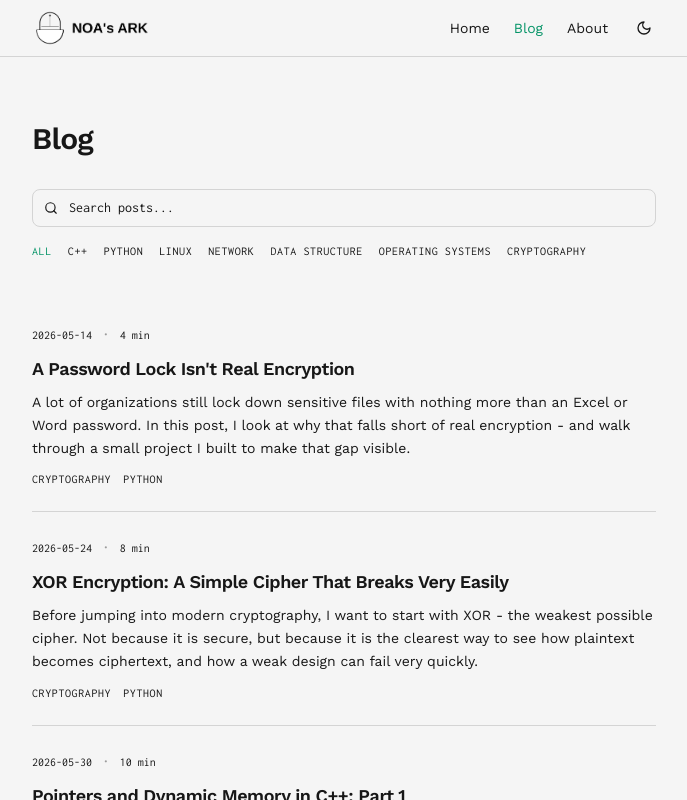
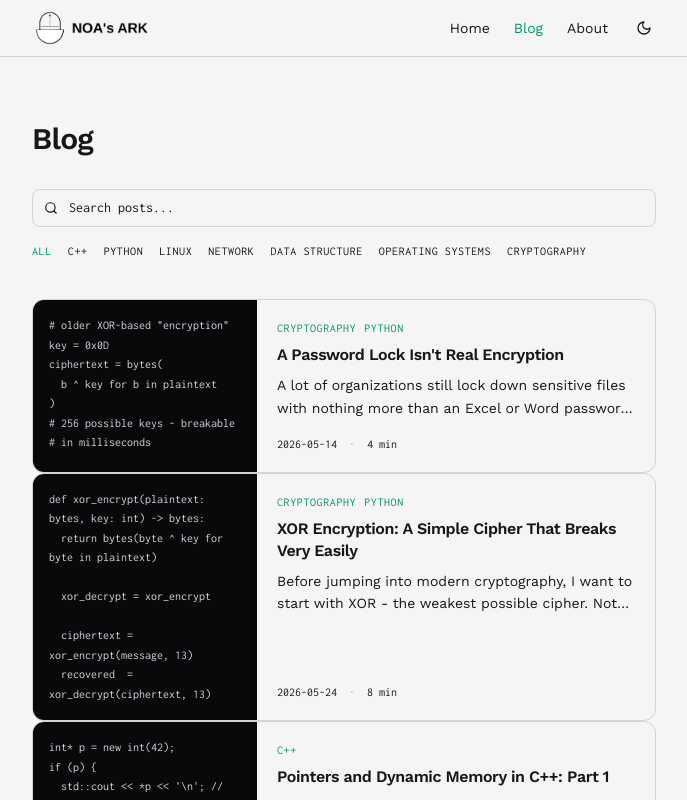
Before and after one commit to n0as-ark/logbook, a React (Vite) app: page /logbook/blog in a window 1280 px wide. Shown: the top 800 px of the page, without its empty margins (296-983 px from the left). Built offline with nearby package versions, Linux system fonts and the light colour scheme; the HTML template or start-up script is replaced by a standard one.

Commit message:
Update PostCard.tsx

```diff
--- a/src/components/PostCard.tsx
+++ b/src/components/PostCard.tsx
@@ -9,29 +9,48 @@ interface PostCardProps {
 const PostCard = ({ post, redacted = false }: PostCardProps) => {
   return (
     <article
-      className={`border-b border-border py-6 transition-all duration-150 ${
+      className={`border border-border rounded-lg overflow-hidden transition-all duration-150 ${
         redacted ? "opacity-20 grayscale" : "opacity-100"
       }`}
     >
       <Link
         to={`/blog/${post.slug}`}
-        className="group block rounded-sm -mx-4 px-4 -my-2 py-2 transition-shadow hover:ring-1 hover:ring-border"
+        className="group flex rounded-sm overflow-hidden transition-shadow hover:ring-1 hover:ring-border"
       >
-        <div className="flex items-center gap-3 mb-2">
-          <time className="font-mono text-xs text-muted-foreground">{post.date}</time>
-          <span className="text-muted-foreground/40">·</span>
-          <span className="font-mono text-xs text-muted-foreground">{post.readTime}</span>
-        </div>
-        <h3 className="text-lg font-semibold mb-2 text-foreground group-hover:text-primary transition-colors">
-          {post.title}
-        </h3>
-        <p className="text-sm text-muted-foreground leading-relaxed mb-3">{post.excerpt}</p>
-        <div className="flex flex-wrap gap-3">
-          {post.tags.map((tag) => (
-            <span key={tag} className="font-mono text-xs uppercase tracking-wider text-muted-foreground">
-              {tag}
-            </span>
-          ))}
+        {/* Code snippet panel */}
+        {post.snippet && (
+          <div className="w-56 shrink-0 bg-zinc-950 dark:bg-zinc-900 p-4 hidden sm:block">
+            <pre className="text-xs text-zinc-300 leading-relaxed overflow-hidden font-mono whitespace-pre-wrap break-words">
+              {post.snippet}
+            </pre>
+          </div>
+        )}
+
+        {/* Post info */}
+        <div className="flex-1 p-5 flex flex-col justify-between min-w-0">
+          <div>
+            <div className="flex flex-wrap gap-2 mb-2">
+              {post.tags.map((tag) => (
+                <span
+                  key={tag}
+                  className="font-mono text-xs uppercase tracking-wider text-primary"
+                >
+                  {tag}
+                </span>
+              ))}
+            </div>
+            <h3 className="text-base font-semibold mb-2 text-foreground group-hover:text-primary transition-colors leading-snug">
+              {post.title}
+            </h3>
+            <p className="text-sm text-muted-foreground leading-relaxed line-clamp-2">
+              {post.excerpt}
+            </p>
+          </div>
+          <div className="flex items-center gap-3 mt-4 text-xs text-muted-foreground font-mono">
+            <time>{post.date}</time>
+            <span className="text-muted-foreground/40">·</span>
+            <span>{post.readTime}</span>
+          </div>
         </div>
       </Link>
     </article>
```
